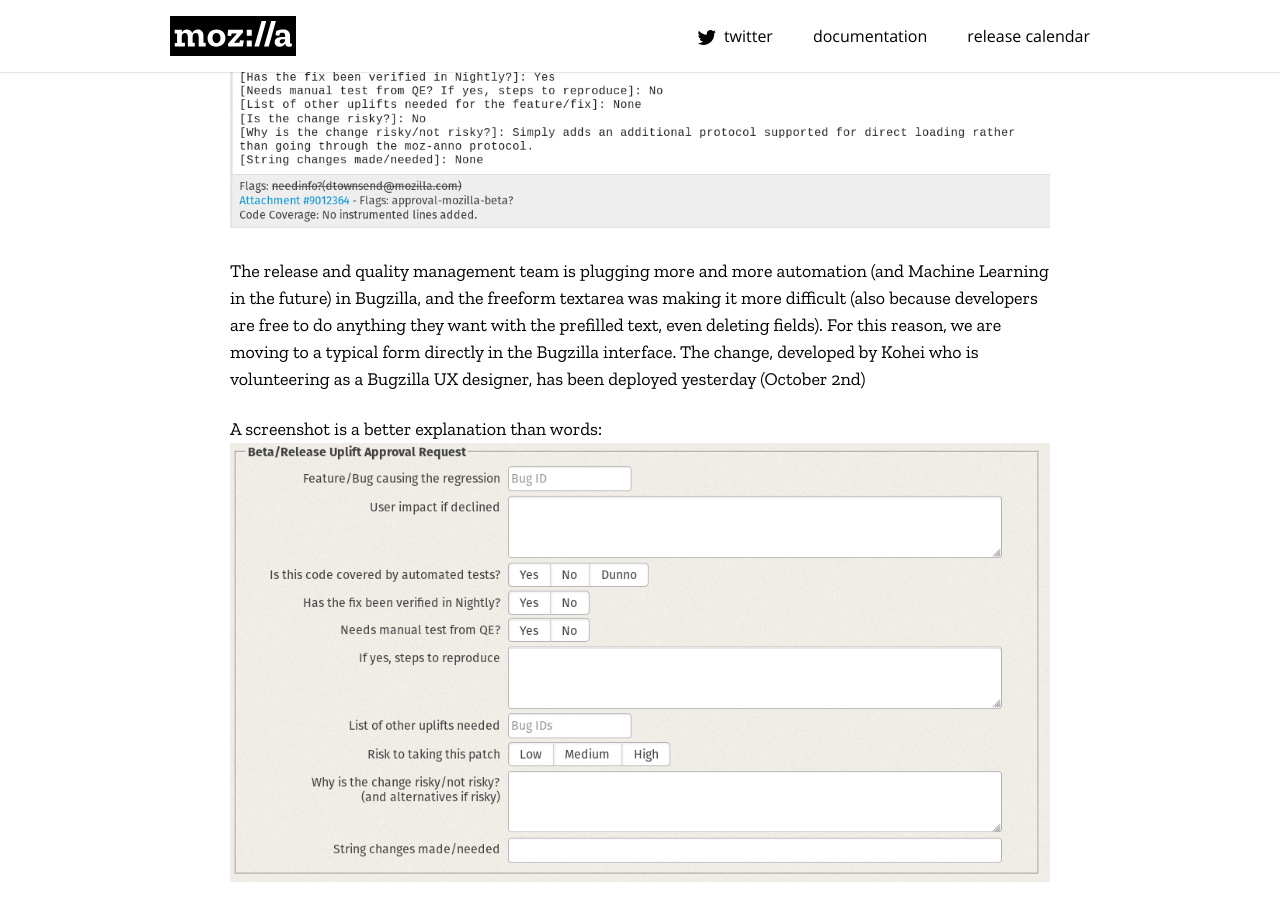
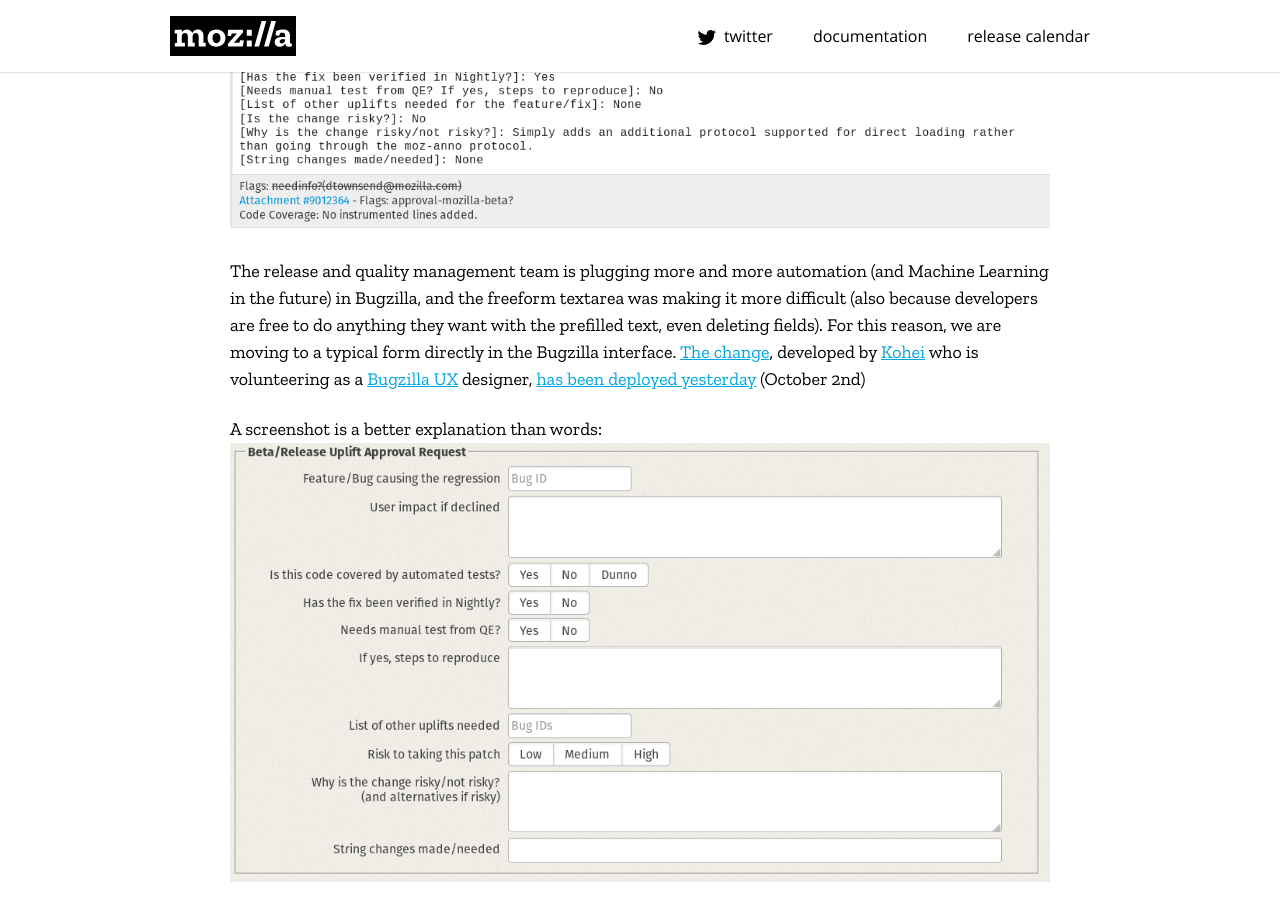
Before and after one commit to mozilla/release-blog, a Jekyll site: the page built from _posts/2018-10-03-uplift-form.md, in a window 1280 px wide and 900 px high, scrolled down 1065 px. Built offline with Jekyll 4.4.1, drawn with Linux system fonts in a browser that asks for light colours; some of the changed lines change nothing that is shown.

Commit message:
add the links

```diff
--- a/_posts/2018-10-03-uplift-form.md
+++ b/_posts/2018-10-03-uplift-form.md
@@ -13,7 +13,7 @@
 ![Uplift form](/images/posts/uplift-form/old.png "Uplift form"){: .center-image }
 
 The release and quality management team is plugging more and more automation (and Machine Learning in the future) in Bugzilla, and the freeform textarea was making it more difficult (also because developers are free to do anything they want with the prefilled text, even deleting fields).
-For this reason, we are moving to a typical form directly in the Bugzilla interface. The change, developed by Kohei who is volunteering as a Bugzilla UX designer, has been deployed yesterday (October 2nd)
+For this reason, we are moving to a typical form directly in the Bugzilla interface. [The change](https://github.com/mozilla-bteam/bmo/pull/756), developed by [Kohei](https://mozillians.org/u/kohei.yoshino) who is volunteering as a [Bugzilla UX](https://twitter.com/BugzillaUX) designer, [has been deployed yesterday](https://dylan.hardison.net/2018/10/02/happy-bmo-push-day-mojolicious-edition/) (October 2nd)
 
 A screenshot is a better explanation than words:
 ![The new uplift form](/images/posts/uplift-form/new.png "The new uplift form"){: .center-image }
```
